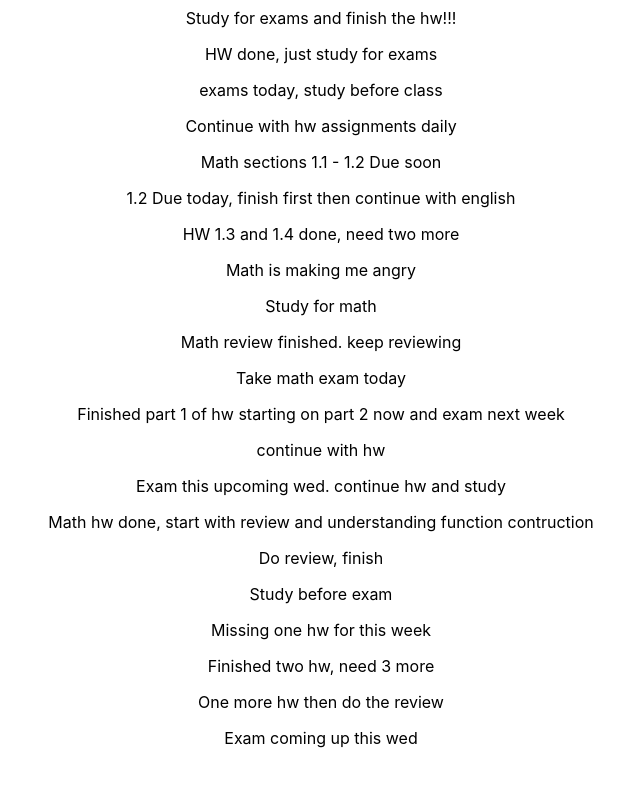
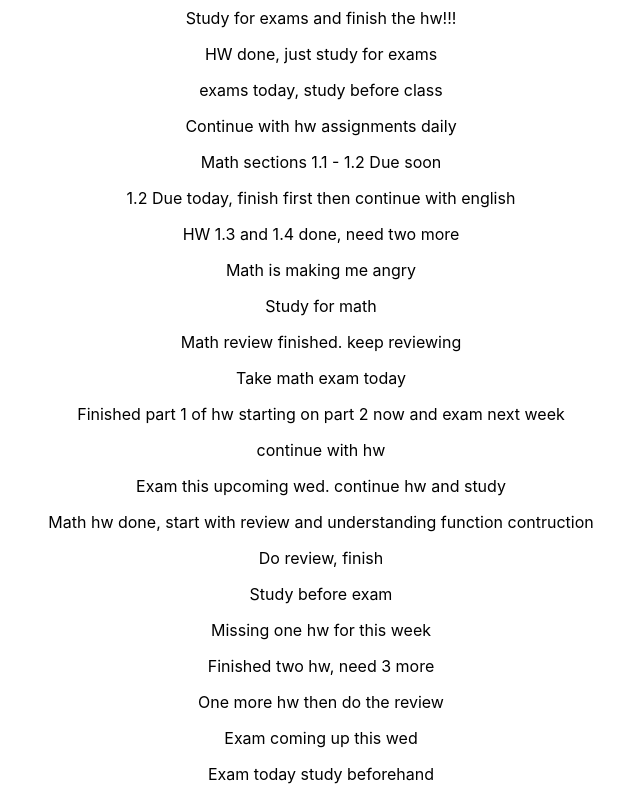
Before and after one commit to jsoomie/school-notebook, a React (Create React App) app: page /math in a window 1280 px wide. Shown: the part 362-1162 px from the top of the page, without its empty margins (319-959 px from the left). Before the commit the page ends 1126 px from the top, so only its background shows below. Built offline with nearby package versions, Linux system fonts and the light colour scheme.

Commit message:
chore: update math exam today

```diff
--- a/src/pages/Math/Math.tsx
+++ b/src/pages/Math/Math.tsx
@@ -35,6 +35,7 @@ export const Math = () => {
       <p>Finished two hw, need 3 more</p>
       <p>One more hw then do the review</p>
       <p>Exam coming up this wed</p>
+      <p>Exam today study beforehand</p>
     </div>
   );
 };
```
